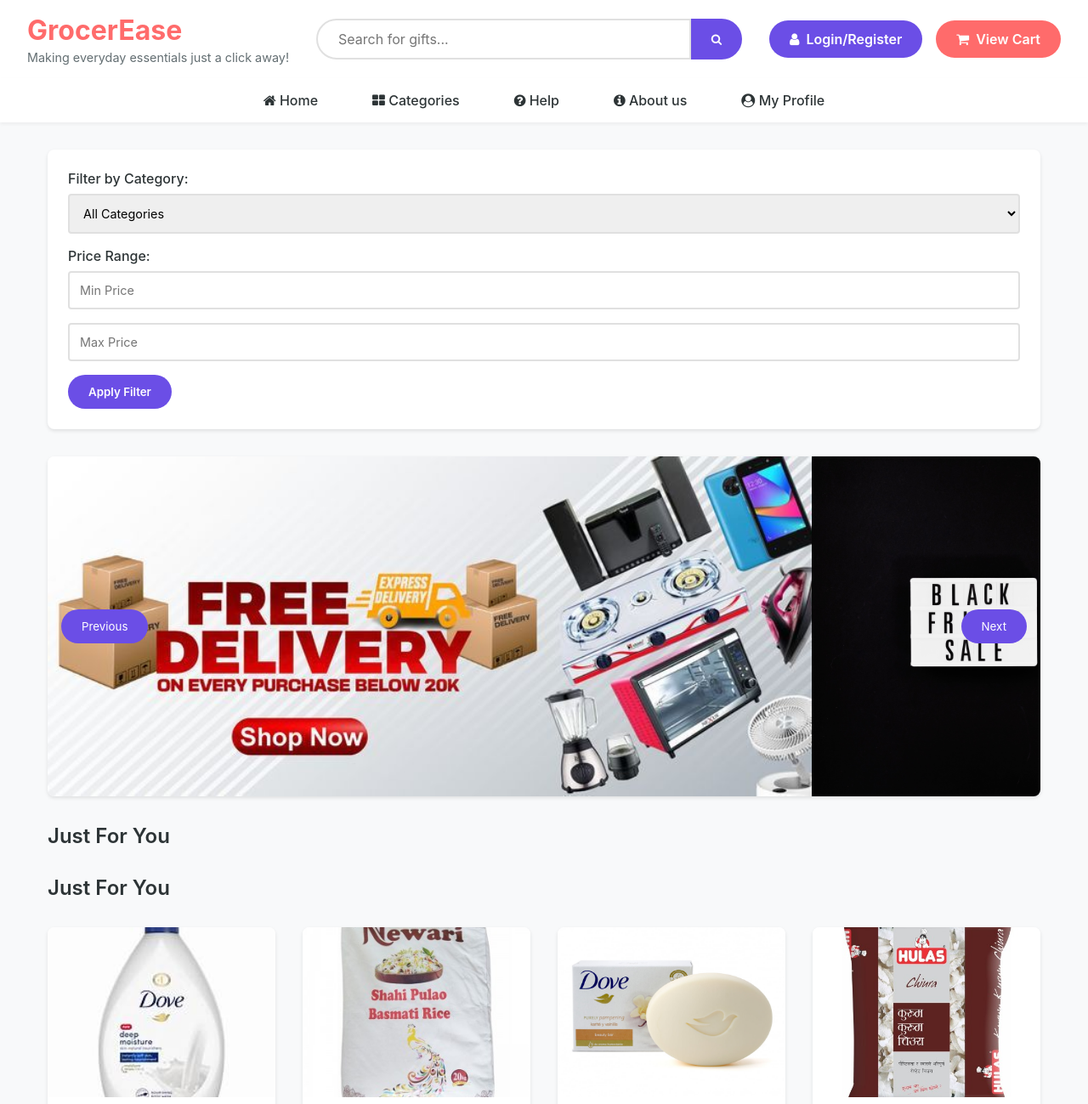
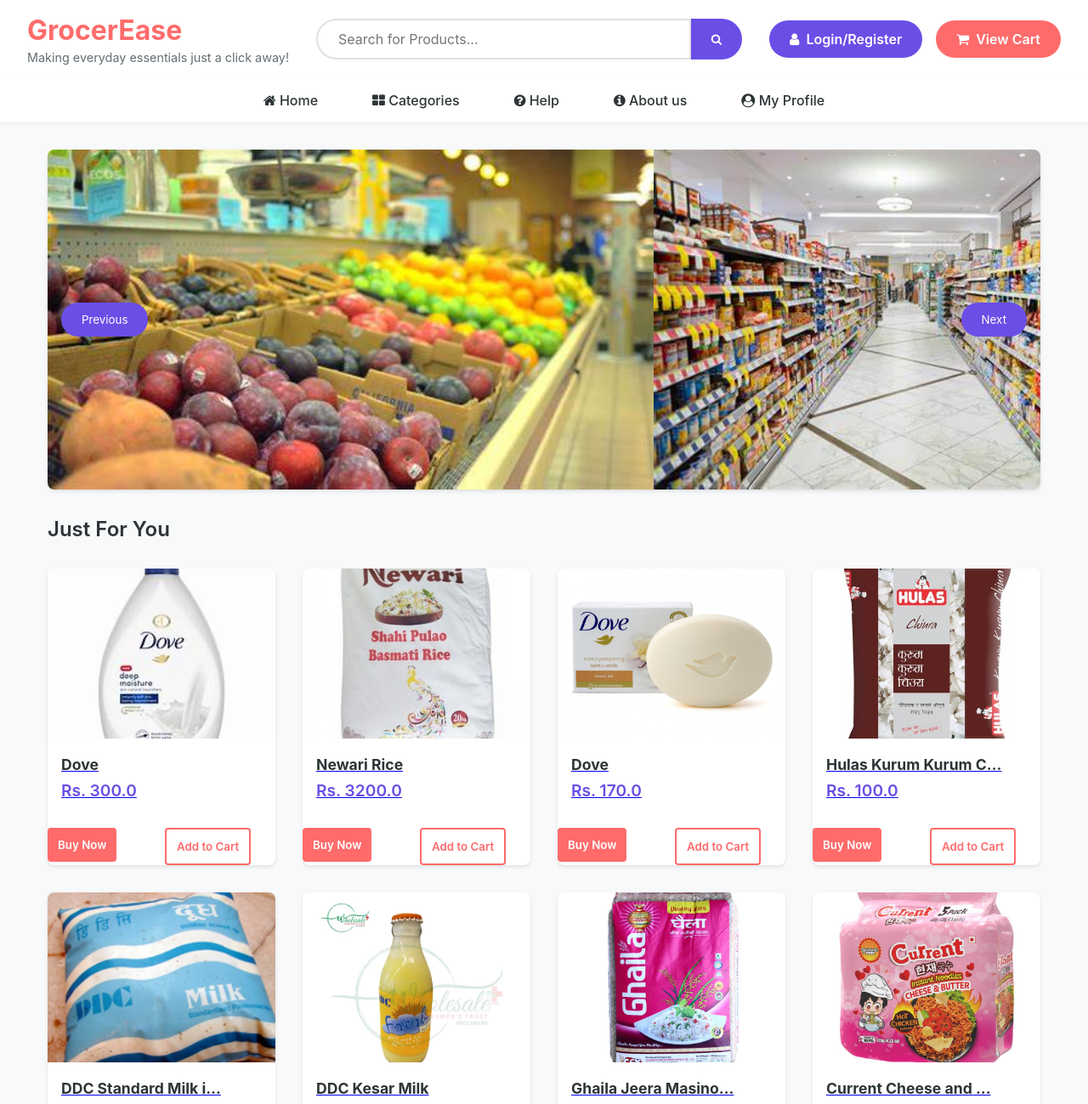
Before and after one commit to aarthaa/mid, a Django app: page / in a window 1280 px wide. Shown: the top 1299 px of the page at 85% size. Run offline with Django 4.2, Linux system fonts and the light colour scheme; data comes from the database, SQL or seed files in the repository; both versions use the stored data as it was after the commit.

Commit message:
Issue Fixed

```diff
--- a/E_shop/settings.py
+++ b/E_shop/settings.py
@@ -69,7 +69,7 @@
 DATABASES = {
     'default': {
         'ENGINE': 'django.db.backends.sqlite3',
-        'NAME': BASE_DIR / 'db.sqlite3',
+        'NAME': BASE_DIR/'db.sqlite3',
     }
 }
 
--- a/templates/main/base.html
+++ b/templates/main/base.html
@@ -8,6 +8,7 @@
     <link rel="stylesheet" href="https://cdnjs.cloudflare.com/ajax/libs/font-awesome/4.7.0/css/font-awesome.min.css">
     <link rel="preconnect" href="https://fonts.googleapis.com">
     <link rel="preconnect" href="https://fonts.gstatic.com" crossorigin>
+
     <script src="https://ajax.googleapis.com/ajax/libs/jquery/3.5.1/jquery.min.js"></script>
     <style>
         :root {
@@ -229,7 +230,7 @@
             </div>
 
             <form action="{% url 'search' %}" method="get" class="search-form">
-                <input type="text" placeholder="Search for gifts..." name="search" id="search">
+                <input type="text" placeholder="Search for Products..." name="search" id="search">
                 <button type="submit">
                     <i class="fa fa-search"></i>
                 </button>
--- a/templates/main/index.html
+++ b/templates/main/index.html
@@ -166,38 +166,36 @@
         color: var(--secondary);
         border: 2px solid var(--secondary);
     }
+    .slide-image {
+        width: 100%; /* Adjust to fit container width */
+        height: auto; /* Maintain aspect ratio */
+        object-fit: cover; /* Ensure the image covers the space */
+
+    }
+
+
+
 </style>
 
 <div class="page-content">
     <!-- Filter Section -->
-    <div class="filter-container">
-        <label for="category-filter">Filter by Category:</label>
-        <select id="category-filter">
-            <option value="">All Categories</option>
-            <option value="electronics">Electronics</option>
-            <option value="clothing">Clothing</option>
-            <option value="home">Home & Kitchen</option>
-        </select>
 
-        <label for="min-price">Price Range:</label>
-        <input type="number" id="min-price" placeholder="Min Price">
-        <input type="number" id="max-price" placeholder="Max Price">
 
-        <button id="apply-filter">Apply Filter</button>
-    </div>
 
     <!-- Slider Section -->
     <div class="slider-container">
         <div class="slider">
-            <img src="{% static 'images/sss.jpeg' %}" alt="Slide 1">
-            <img src="{% static 'images/img.jpg' %}" alt="Slide 2">
+
+
+            <img src="{% static 'images/Groceries.jpg' %}" alt="Slide 1" class='slide-image' widt=>
+            <img src="{% static 'images/Gro.jpg' %}" alt="Slide 2" class='slide-image' width=auto>
+
         </div>
         <button class="prev-slide">Previous</button>
         <button class="next-slide">Next</button>
     </div>
 
-    <!-- Products Section -->
-    <h2 class="section-title">Just For You</h2>
+
    <!-- Products Section -->
 <h2 class="section-title">Just For You</h2>
 <div class="product-grid">
--- a/templates/main/product.html
+++ b/templates/main/product.html
@@ -92,6 +92,8 @@
             object-fit: cover;
         }
 
+
+
         .product-detail h4 {
             font-size: 1.1rem;
             color: var(--text);
```
Also changed, not shown: templates/main/detail.html (+10 -7 lines), Product_images/img/Cauli.jpg (added), Product_images/img/Cauli_6BL4XsU.jpg (added), Product_images/img/R.jpg (added), Product_images/img/brinjal.jpg (added), Product_images/img/mushroom.jpg (added), Product_images/img/peas.jpg (added), db.sqlite3, static/images/Gro.jpg (added), static/images/Groceries.jpg (added), store_app/migrations/0020_alter_orderitem_images_alter_orderitem_order_and_more.py (added).
